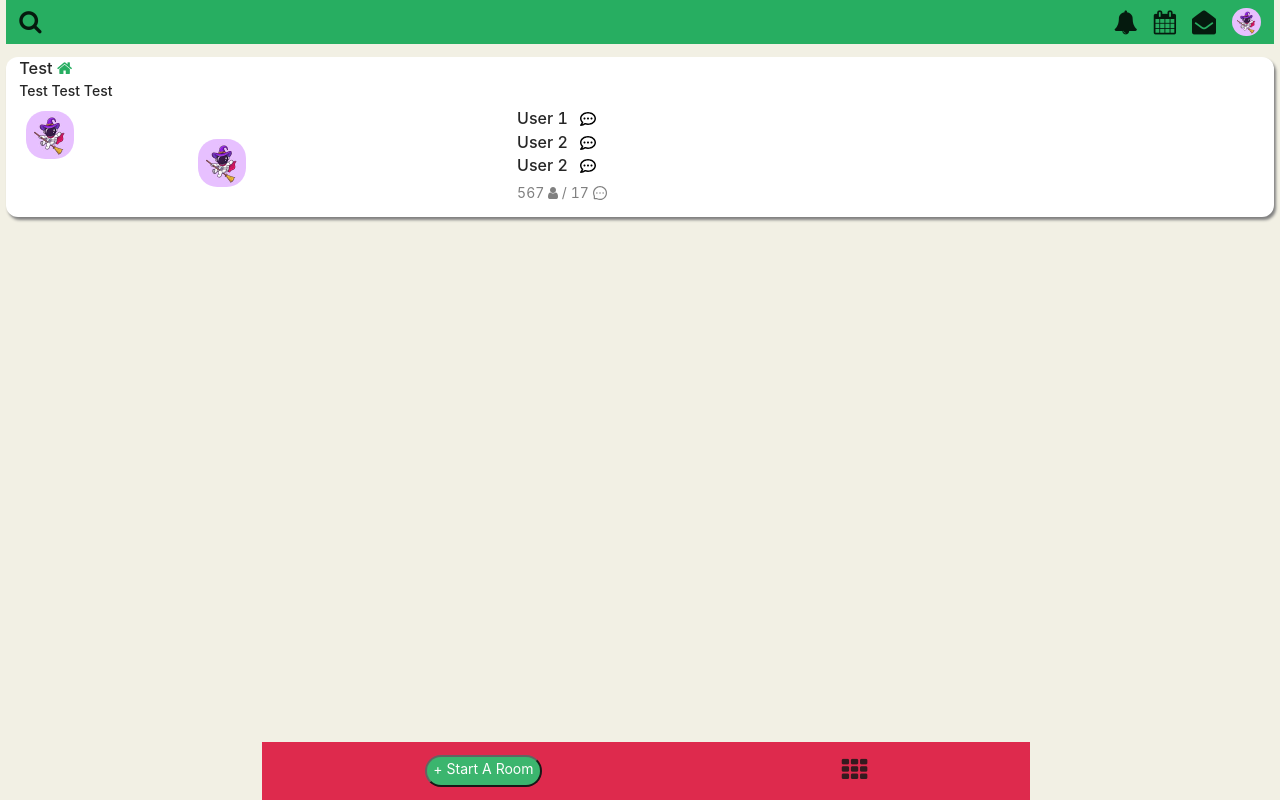
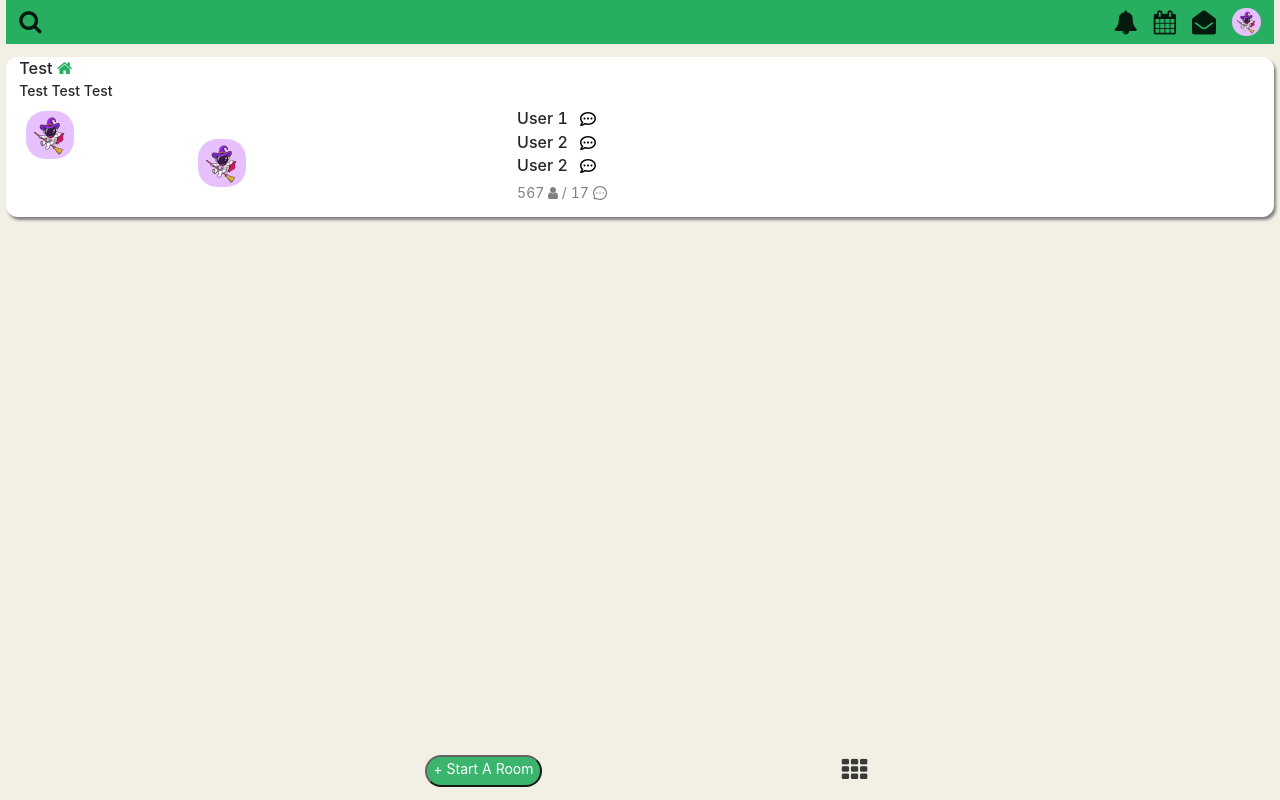
Before and after one commit to Dtech-Dbug/Clubhouse-Roomfeed-Page, a React (Create React App) app in the folder clubhouse-roomfeed/: page / in a window 1280 px wide. Built offline with nearby package versions, Linux system fonts and the light colour scheme.

Commit message:
update stylings 🎉: index.css
- removed button BG color

```diff
--- a/clubhouse-roomfeed/src/index.css
+++ b/clubhouse-roomfeed/src/index.css
@@ -51,7 +51,6 @@ nav .flex-child-2 > i {
 }
 
 .footer-wrapper {
-	background: crimson;
 	opacity: 90%;
 	padding: 0.2rem 0.8rem;
 	margin: 0 0.4rem;
```
